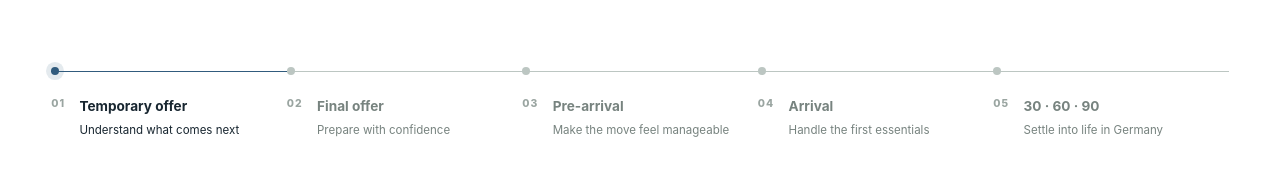
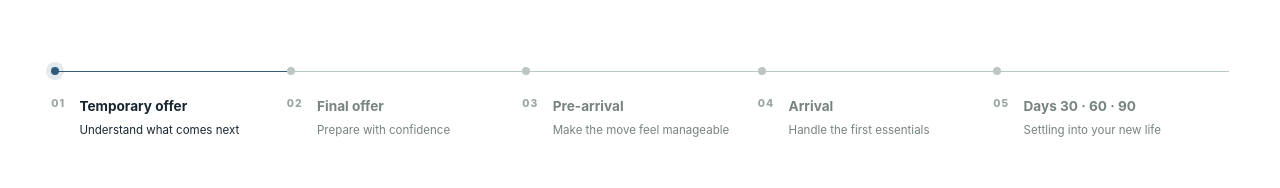
Before and after one commit to ganzon-beep/germany-pcs-companion, a React (Vite) app: page / in a window 1280 px wide. Shown: the part 1264-1452 px from the top of the page. Built offline with nearby package versions, Linux system fonts and the light colour scheme.

Commit message:
Clarify days 30 60 and 90 stage

```diff
--- a/public/sw.js
+++ b/public/sw.js
@@ -1,4 +1,4 @@
-const CACHE_NAME = 'germany-pcs-companion-v17'
+const CACHE_NAME = 'germany-pcs-companion-v18'
 const APP_SHELL = [
   './',
   './index.html',
--- a/src/App.jsx
+++ b/src/App.jsx
@@ -7,7 +7,7 @@ const journeyStages = [
   ['02', 'Final offer', 'Prepare with confidence'],
   ['03', 'Pre-arrival', 'Make the move feel manageable'],
   ['04', 'Arrival', 'Handle the first essentials'],
-  ['05', '30 · 60 · 90', 'Settle into life in Germany'],
+  ['05', 'Days 30 · 60 · 90', 'Settling into your new life'],
 ]
 
 const phaseTasks = [
@@ -181,7 +181,7 @@ const phaseTasks = [
   },
   {
     id: 'tqsa',
-    phase: '30 · 60 · 90',
+    phase: 'Days 30 · 60 · 90',
     window: 'Every 30 days',
     title: 'Submit your temporary-lodging claim',
     detail: 'Keep every lodging, meal, and laundry receipt. Submit TQSA claims in strict 30-day increments; reimbursement percentages may decrease over time.',
@@ -189,7 +189,7 @@ const phaseTasks = [
   },
   {
     id: 'review-rental-details',
-    phase: '30 · 60 · 90',
+    phase: 'Days 30 · 60 · 90',
     window: 'Before signing a lease',
     title: 'Review the home beyond the rent',
     detail: 'Confirm your LQA cap, whether an Einbauküche (EBK) is included, the heating type, shutters or cooling options, and how annual Nebenkosten reconciliation works.',
@@ -197,7 +197,7 @@ const phaseTasks = [
   },
   {
     id: 'utap',
-    phase: '30 · 60 · 90',
+    phase: 'Days 30 · 60 · 90',
     window: 'After lease approval',
     title: 'Set up UTAP for eligible utilities',
     detail: 'Bring the approved lease, IBAN details, and setup fee to Kleber Bldg 3245 or Ramstein Bldg 2118. Garbage, telephone, internet, and heating oil are not covered.',
@@ -205,7 +205,7 @@ const phaseTasks = [
   },
   {
     id: 'fmo',
-    phase: '30 · 60 · 90',
+    phase: 'Days 30 · 60 · 90',
     window: 'After signing a lease',
     title: 'Schedule FMO furnishings and appliances',
     detail: 'Visit FMO at Vogelweh Bldg 1001 for temporary loaner furniture and available tour-length appliances while you wait for household goods.',
@@ -213,7 +213,7 @@ const phaseTasks = [
   },
   {
     id: 'vehicle-registration',
-    phase: '30 · 60 · 90',
+    phase: 'Days 30 · 60 · 90',
     window: 'When your vehicle arrives',
     title: 'Inspect and register your vehicle',
     detail: 'At Kapaun Bldg 2806, obtain temporary plates, collect the vehicle, pass inspection, then secure permanent plates. Carry a DIN 13164 first-aid kit, two masks, a warning triangle, and reflective vest.',
@@ -221,7 +221,7 @@ const phaseTasks = [
   },
   {
     id: 'esso-card',
-    phase: '30 · 60 · 90',
+    phase: 'Days 30 · 60 · 90',
     window: 'After registration',
     title: 'Set up an ESSO fuel card',
     detail: 'Take your vehicle registration, orders, and CAC to an AAFES gas station to request the prepaid tax-free fuel card.',
@@ -229,7 +229,7 @@ const phaseTasks = [
   },
   {
     id: 'school-registration',
-    phase: '30 · 60 · 90',
+    phase: 'Days 30 · 60 · 90',
     window: 'After choosing housing',
     title: 'Complete school registration',
     detail: 'Register through DoDEA, your selected private school, or the local Rathaus for German public school. Confirm your final school zone from your home address.',
@@ -237,7 +237,7 @@ const phaseTasks = [
   },
   {
     id: 'german-life-rules',
-    phase: '30 · 60 · 90',
+    phase: 'Days 30 · 60 · 90',
     window: 'As you settle in',
     title: 'Learn the everyday German rules',
     detail: 'Plan for Sunday closures and quiet hours, carry some Euros, use winter-rated tires in winter conditions, and remember Germany’s 0.05 BAC limit also applies to bicycles and e-scooters.',
```
